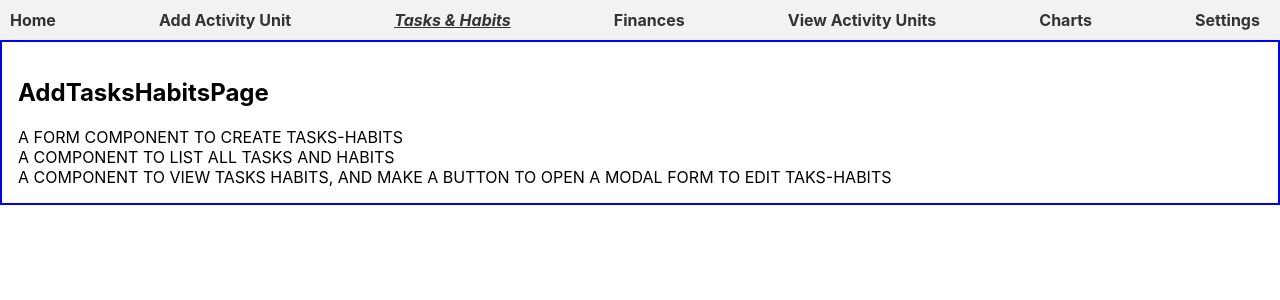
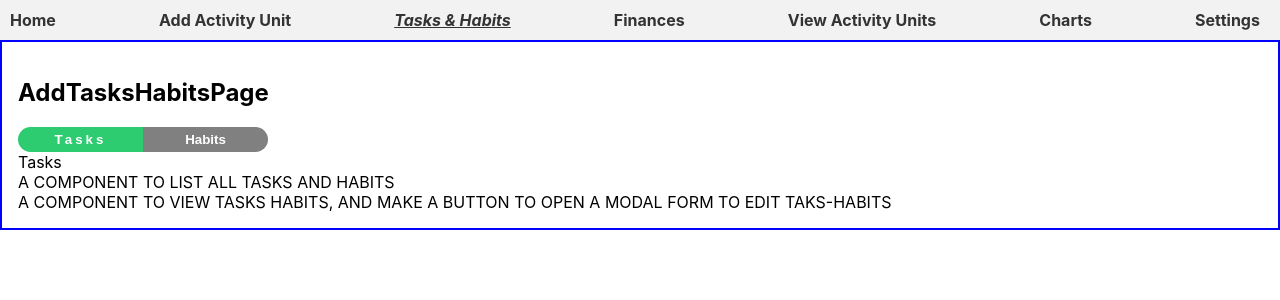
Before and after one commit to berkaysson/lifemap, a React (Create React App) app: page /tasks-habits in a window 1280 px wide. Shown: the top 300 px of the page. Built offline with nearby package versions, Linux system fonts and the light colour scheme.

Commit message:
Add Tasks and Habits data to database and create relevant components

```diff
--- a/src/Components/AppContent.js
+++ b/src/Components/AppContent.js
@@ -30,7 +30,7 @@ const AppContent = ({
   activityCategories,
   financeCategories,
   financeDatas,
-  activityDatas
+  activityDatas,
 }) => {
   const router = createBrowserRouter(
     createRoutesFromElements(
@@ -58,7 +58,16 @@ const AppContent = ({
             />
           }
         />
-        <Route path="tasks-habits" element={<TasksHabitsPage />} />
+        <Route
+          path="tasks-habits"
+          element={
+            <TasksHabitsPage
+              onUpdateData={onUpdateData}
+              activityCategories={activityCategories}
+              categoryOptions={categoryOptions}
+            />
+          }
+        />
         <Route
           path="finances"
           element={
--- /dev/null
+++ b/src/Components/Forms/HabitsForm.js
@@ -0,0 +1,7 @@
+const HabitsForm = () => {
+  return (
+    <div>HABITS</div>
+  )
+}
+
+export default HabitsForm;
--- /dev/null
+++ b/src/Components/Forms/TasksForm.js
@@ -0,0 +1,11 @@
+import CategoriesForm from "./CategoriesForm";
+
+const TasksForm = ({ onUpdateData, activityCategories, categoryOptions }) => {
+  return (
+    <div>
+      Tasks
+    </div>
+  );
+};
+
+export default TasksForm;
--- /dev/null
+++ b/src/Components/TasksHabits.js
@@ -0,0 +1,39 @@
+import { useState } from "react";
+import ToggleButton from "./UI/ToggleButton";
+import TasksForm from "./Forms/TasksForm";
+import HabitsForm from "./Forms/HabitsForm";
+
+const TasksHabitsWrapper = ({
+  onUpdateData,
+  activityCategories,
+  categoryOptions,
+}) => {
+  const [selectedOption, setSelectedOption] = useState("tasks");
+
+  const toggleTasksHabitsHandler = (mode) => {
+    setSelectedOption(mode);
+  };
+
+  return (
+    <div>
+      <ToggleButton
+        onClick={toggleTasksHabitsHandler}
+        options={[
+          { value: "tasks", label: "Tasks" },
+          { value: "habits", label: "Habits" },
+        ]}
+      />
+      {selectedOption === "tasks" ? (
+        <TasksForm
+          onUpdateData={onUpdateData}
+          activityCategories={activityCategories}
+          categoryOptions={categoryOptions}
+        />
+      ) : (
+        <HabitsForm />
+      )}
+    </div>
+  );
+};
+
+export default TasksHabitsWrapper;
--- a/src/Pages/TasksHabitsPage.js
+++ b/src/Pages/TasksHabitsPage.js
@@ -1,15 +1,24 @@
 import styled from "styled-components";
+import TasksHabitsWrapper from "../Components/TasksHabits";
 
 const Wrapper = styled.section`
   border: 2px solid blue;
   padding: 1rem;
 `;
 
-const TasksHabitsPage = () => {
+const TasksHabitsPage = ({
+  onUpdateData,
+  activityCategories,
+  categoryOptions,
+}) => {
   return (
     <Wrapper>
       <h1>AddTasksHabitsPage</h1>
-      <div>A FORM COMPONENT TO CREATE TASKS-HABITS</div>
+      <TasksHabitsWrapper
+        onUpdateData={onUpdateData}
+        activityCategories={activityCategories}
+        categoryOptions={categoryOptions}
+      />
       <div>
         A COMPONENT TO LIST ALL TASKS AND HABITS
         <div>
--- a/src/index.js
+++ b/src/index.js
@@ -25,6 +25,8 @@ const openDB = async () => {
     categoriesData: "id",
     financialData: "date",
     userData: "id",
+    tasksData: "id",
+    habitsData:"id"
   });
 
   await db.open();
```
